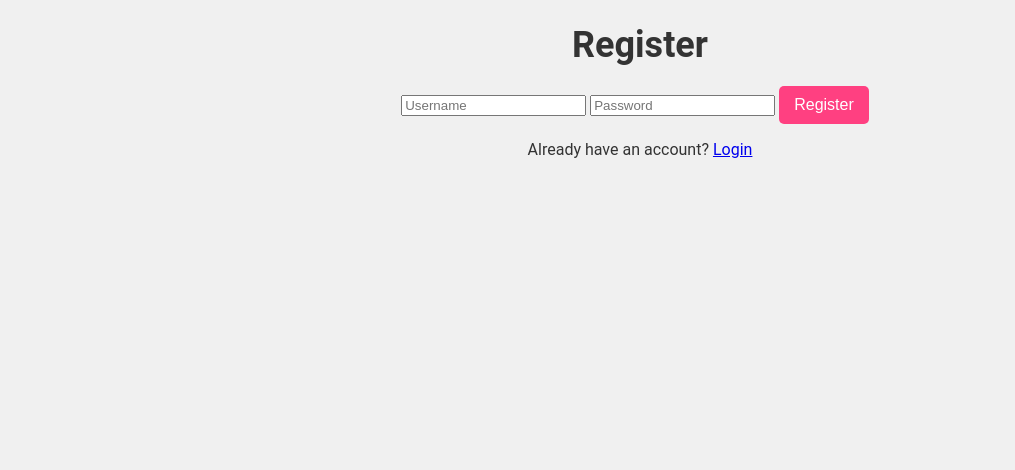
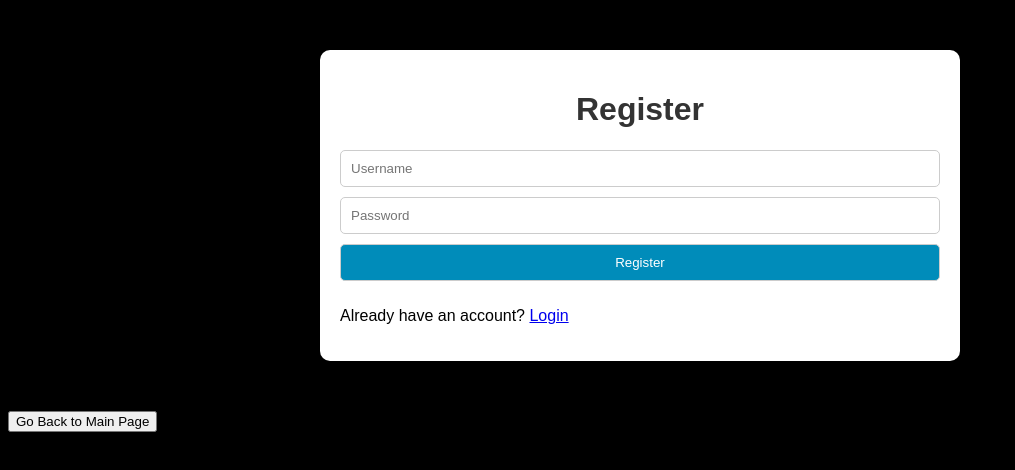
Before and after one commit to tori-vers/Eliza-Bot, a website: page public/register.html in a window 1280 px wide. Shown: the whole page, without its empty margins (0-1015 px from the left). Drawn offline with Linux system fonts and the light colour scheme.

Commit message:
register update

```diff
--- a/public/register.html
+++ b/public/register.html
@@ -4,7 +4,7 @@
     <meta charset="UTF-8">
     <meta name="viewport" content="width=device-width, initial-scale=1.0">
     <title>Register</title>
-    <link rel="stylesheet" type="text/css" href="style.css">
+    <link rel="stylesheet" type="text/css" href="page.css">
 </head>
 <body>
     <div class="container">
@@ -20,7 +20,16 @@
 
         <p>Already have an account? <a href="login.html">Login</a></p>
     </div>
+   <!-- Button to go back to index.html -->
+   <button onclick="goToIndexPage()" class="back-button">Go Back to Main Page</button>
+</div>
 
-    <script src="register.js"></script> <!-- Include your register script -->
+<script src="register.js"></script> <!-- Include your login script -->
+
+<script>
+    function goToIndexPage() {
+        window.location.href = "index.html";
+    }
+</script>
 </body>
 </html>
```
